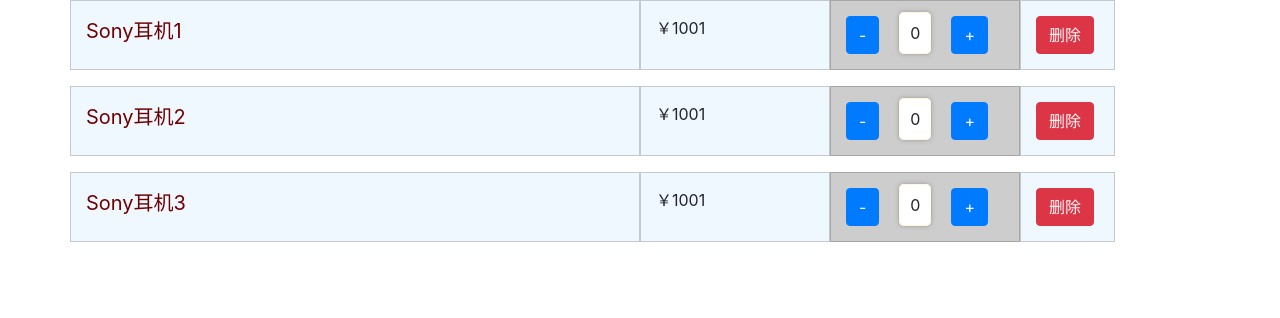
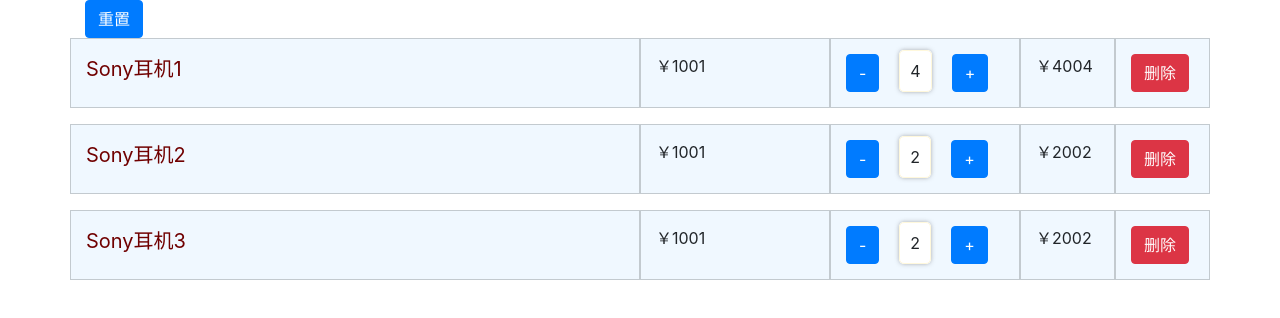
Before and after one commit to chunxiao91/react-web, a React app in the folder react-demo/: page / in a window 1280 px wide. Shown: the top 318 px of the page. Built offline with nearby package versions, Linux system fonts and the light colour scheme.

Commit message:
购物车雏形

```diff
--- a/react-demo/src/App.js
+++ b/react-demo/src/App.js
@@ -1,46 +1,103 @@
+import React, { useState } from 'react';
 import './App.css';
 import ListItem from './components/listItem'
 import ListItemFun from './components/listItemFun';
 
-const productList = [
+const products = [
   {
     id: 1,
-    name:'Sony耳机1',
+    name: 'Sony耳机1',
     price: 1001,
     stock: 10,
+    count: 4, // 购物车数量初始值
   },
   {
     id: 2,
-    name:'Sony耳机2',
+    name: 'Sony耳机2',
     price: 1001,
     stock: 10,
+    count: 2,
   },
   {
     id: 3,
-    name:'Sony耳机3',
+    name: 'Sony耳机3',
     price: 1001,
     stock: 10,
+    count: 2,
   }
 ]
 
-const handleDelete = ( id )=>{
-  console.log('id:'+id)
-}
+function App() {
+  const [productList, setProductList] = useState(products)
 
-const renderList = () => {
-  return productList.map((item, index) => {
-   return  <ListItem key={index} data={item} onDelete={handleDelete}></ListItem>
-  })
-}
+  const handleReset = () => { // 将所有的物件的数量都重置为0
+    const _list = productList.map(item => {
+      const _item = { ...item }
+      _item.count = 0
+      return _item
+    })
+    setProductList(_list)
 
-function App() {
+
+  }
+
+  const handleDelete = (id) => {
+    setProductList(productList.filter(item => item.id !== id)) // fiflter方法返回新数组
+  }
+
+
+
+  const handleIncrease = (id) => {
+    console.log('加法：'+ id)
+    const _data = productList.map((item)=>{
+      if (item.id === id){
+        const _item={...item}
+        _item.count++
+        return _item
+      } else{
+        return item
+      }
+    })
+    setProductList(_data)
+  }
+
+  const handleDecrease = (id) => {
+    console.log('减法：'+ id)
+    const _data = productList.map((item)=>{
+      if (item.id === id){
+        const _item={...item}
+        _item.count--
+        if(_item.count<0) _item.count= 0
+        return _item
+      } else{
+        return item
+      }
+    })
+    setProductList(_data)
+  }
+
+
+
+  const renderList = () => {
+    return productList.map((item, index) => {
+      return <ListItem
+              key={index}
+              data={item}
+              onDelete={handleDelete}
+              handleDecrease={handleDecrease}
+              handleIncrease={handleIncrease}
+              />
+    })
+  }
+
   return (
     <div className="container">
-      { productList.length === 0 && <div className="text-center">购物车是空的</div>}
+      <button className="btn btn-primary" onClick={handleReset}> 重置 </button>
+      {productList.length === 0 && <div className="text-center">购物车是空的</div>}
       {
         renderList()
       }
-      <ListItemFun/>
+      <ListItemFun />
     </div>
   );
 }
--- a/react-demo/src/components/listItem.jsx
+++ b/react-demo/src/components/listItem.jsx
@@ -6,40 +6,51 @@
 // 在类组件中绑定this有三种方法，在jsx中用bind，在构造函数中用bind，和直接用箭头函数。
 class ListItem extends Component {
 
-    constructor(props) {
-        super(props)
-        this.state={
-            count: 0
-        }
-        // 这里是演示在构造函数中使用bind绑定this, 不推荐这种方式，现在多用箭头函数。如果用此方式一定要在super之后使用bind。
-        // this.handleDecrease = this.handleDecrease.bind(this)
-    }
+    // constructor(props) {
+    //     super(props)
+    //     // this.state={
+    //     //     count: this.props.data.value  //  初始化购物车中的数量
+    //     // }
+    //     // 这里是演示在构造函数中使用bind绑定this, 不推荐这种方式，现在多用箭头函数。如果用此方式一定要在super之后使用bind。
+    //     // this.handleDecrease = this.handleDecrease.bind(this)
+    // }
 
-    doSomethingWithCount(){
-        if(this.state.count <0){
-            this.setState({
-                count:0
-            })
-        }
-    }
+    // doSomethingWithCount(){
+        // if(this.state.count <0){
+        //     this.setState({
+        //         count:0
+        //     })
+        // }
+    // }
 
-    handleIncrease =() =>{
-        console.log('加法：')
-        this.setState({
-            count: this.state.count + 1
-        })
-    }
+    // handleIncrease =() =>{
+        // console.log('加法：')
+        // this.setState({
+        //     count: this.state.count + 1
+        // })
+    // }
 
-    handleDecrease = (en)=>{ // 这里能捕捉到什么事件以及屏幕中的位置等信息
-        console.log('减法：', en)
-        this.setState({
-            count:this.state.count-1
-        })
-        this.doSomethingWithCount()
-    }
+    // handleDecrease = (en)=>{ // 这里能捕捉到什么事件以及屏幕中的位置等信息
+        // console.log('减法：', en)
+        // this.setState({
+        //     count:this.state.count-1
+        // })
+        // this.doSomethingWithCount()
+    // }
 
+    // shouldComponentUpdate(nextProps, nextState){
+    //     console.log('this.props:', this.props, 'nextProps',nextProps)
+    //     console.log('this.state:', this.state, 'nextState',nextState)
+
+    //     if(this.state.count === nextState.count) return false
+    //     return true
+
+    //     // if(this.props.id === nextProps.id) return false
+    //     // return true
+    // }
 
     render() {
+        console.log('item is rendering......')
         return(
             <div className="row mb-3">
                 <div className="col-6 themed-grid-col">
@@ -48,11 +59,12 @@
                     </span>
                 </div>
                 <div className="col-2 themed-grid-col" >￥{this.props.data.price}</div>
-                <div className={`col-2 themed-grid-col${this.state.count ? '' : '-s'}`}>
-                    <button type="button" className="btn btn-primary" onClick={this.handleDecrease}>-</button>
-                    <span className="digital">{this.state.count}</span>
-                    <button type="button" className="btn btn-primary" onClick={this.handleIncrease}>+</button>
+                <div className={`col-2 themed-grid-col${this.props.data.count ? '' : '-s'}`}>
+                    <button type="button" className="btn btn-primary" onClick={()=>{this.props.handleDecrease(this.props.data.id)}}>-</button>
+                    <span className="digital">{this.props.data.count}</span>
+                    <button type="button" className="btn btn-primary" onClick={()=>{this.props.handleIncrease(this.props.data.id)}}>+</button>
                 </div>
+                <div className="col-1 themed-grid-col"> ￥{this.props.data.price * this.props.data.count} </div>
                 <div className="col-1 themed-grid-col" >
                     <button className="btn btn-danger" onClick={()=>{this.props.onDelete(this.props.data.id)}}>删除</button>
                 </div>
```
